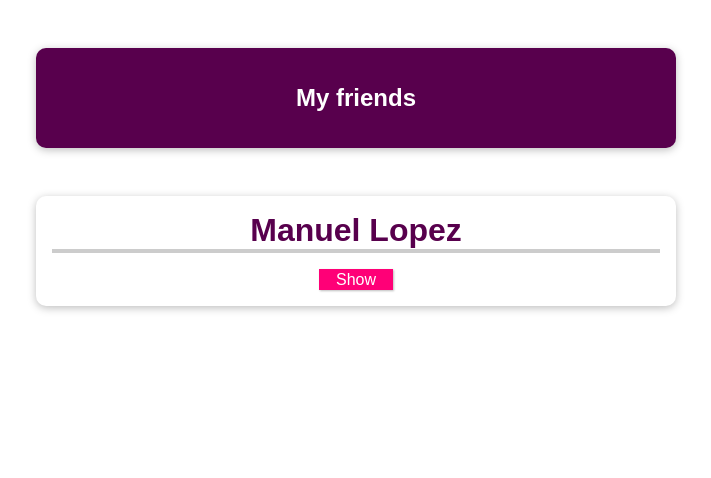
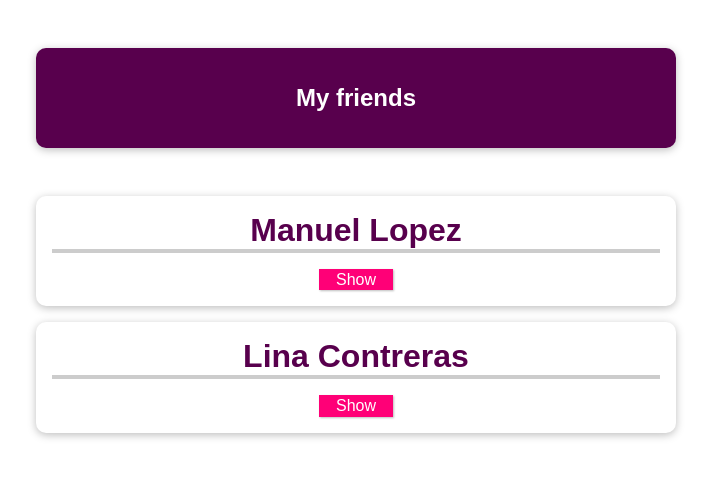
Before and after one commit to sebasroldanm/vueCourse, a Vue app: page / in a window 1280 px wide. Shown: the top 478 px of the page, without its empty margins (284-995 px from the left). Built offline with nearby package versions, Linux system fonts and the light colour scheme.

Commit message:
Props Inicio

```diff
--- a/src/App.vue
+++ b/src/App.vue
@@ -4,7 +4,16 @@
             <h1>My friends</h1>
         </header>
         <ul>
-            <friend-contact></friend-contact>
+            <friend-contact
+              name = "Manuel Lopez"
+              phone-number = "+57 312 6529966"
+              email-address = "manuel@app.com"
+            ></friend-contact>
+            <friend-contact
+              name = "Lina Contreras"
+              phone-number = "+57 300 2546632"
+              email-address = "lina@app.com"
+            ></friend-contact>
         </ul>
     </section>
 </template>
--- a/src/Components/FriendContact.vue
+++ b/src/Components/FriendContact.vue
@@ -1,10 +1,10 @@
 <template>
   <li>
-    <h2>{{ friend.name }}</h2>
+    <h2>{{ name }}</h2>
     <button @click="toogleDetails">{{ detailsAreVisible ? 'Hide' : 'Show' }}</button>
     <ul v-if="detailsAreVisible">
-      <li><strong>Phone: </strong>{{ friend.phone }}</li>
-      <li><strong>Emial: </strong>{{ friend.emial }}</li>
+      <li><strong>Phone: </strong>{{ phoneNumber }}</li>
+      <li><strong>Emial: </strong>{{ emailAddress }}</li>
     </ul>
   </li>
 </template>
@@ -12,6 +12,11 @@
 
 <script>
 export default {
+  props: [
+    'name',
+    'phoneNumber',
+    'emailAddress'
+  ],
   data() {
     return {
       detailsAreVisible: false,
```
